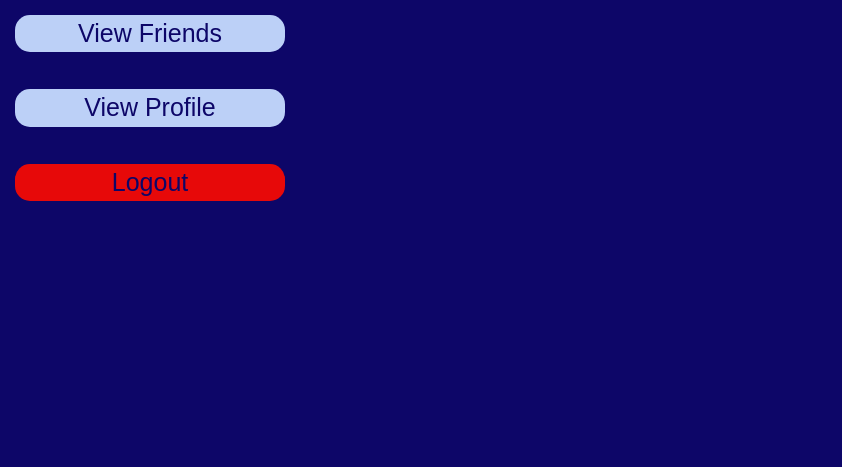
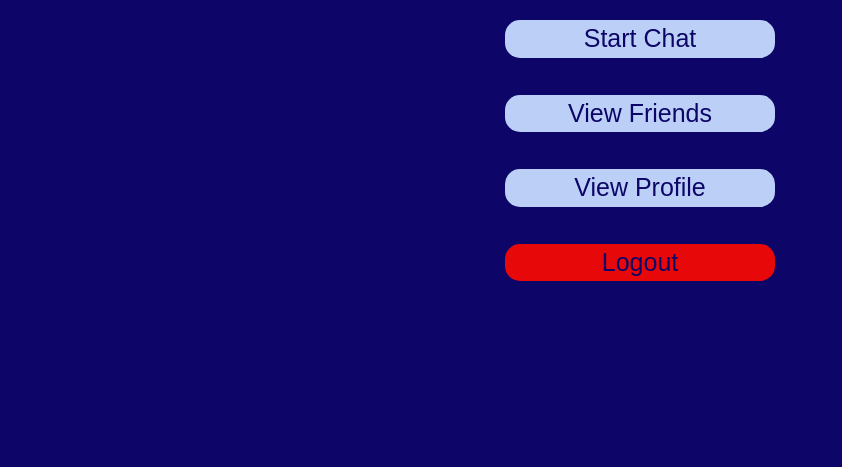
Before and after one commit to PurplePanthers/PantherChatroom, a website: page public/mainroom.html in a window 1280 px wide. Shown: the part 333-800 px from the top of the page, without its empty margins (0-842 px from the left). Drawn offline with nearby package versions, Linux system fonts and the light colour scheme; no server answers.

Commit message:
mainroom changes

```diff
--- a/public/mainroom.html
+++ b/public/mainroom.html
@@ -23,14 +23,15 @@
         .mainroomContent {
             width: 300px;
             text-align: center;
-
+            margin: 0 auto;
+            margin-top: 10vh;
         }
 
     </style>
 
 
 
-        <div class="mainroomContent col-2">
+        <div class="mainroomContent">
 
           <img src="assets/Panther-Chatroom-Logo.gif" class="navLinks" style=width:300px;/>
 
```
